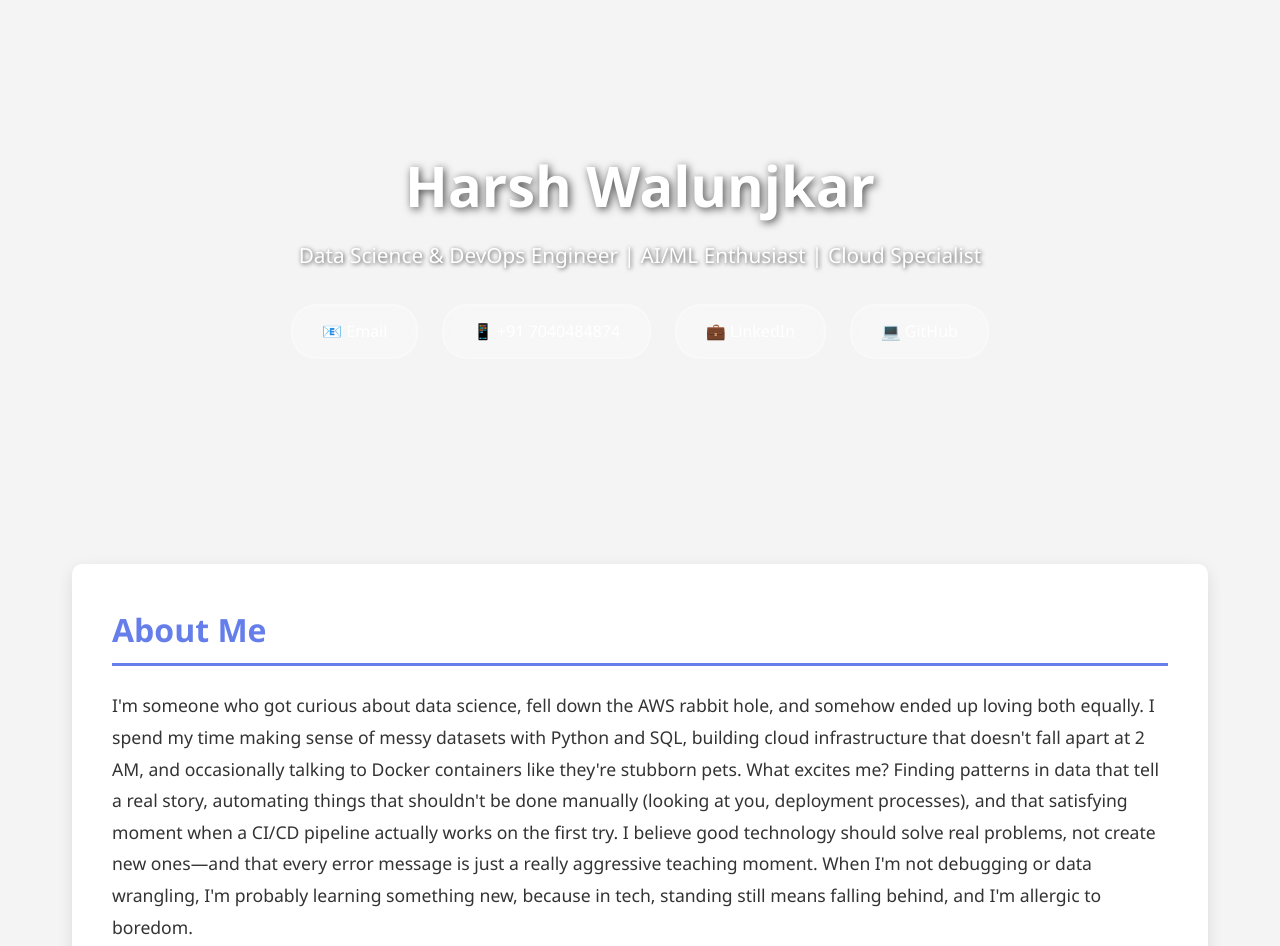
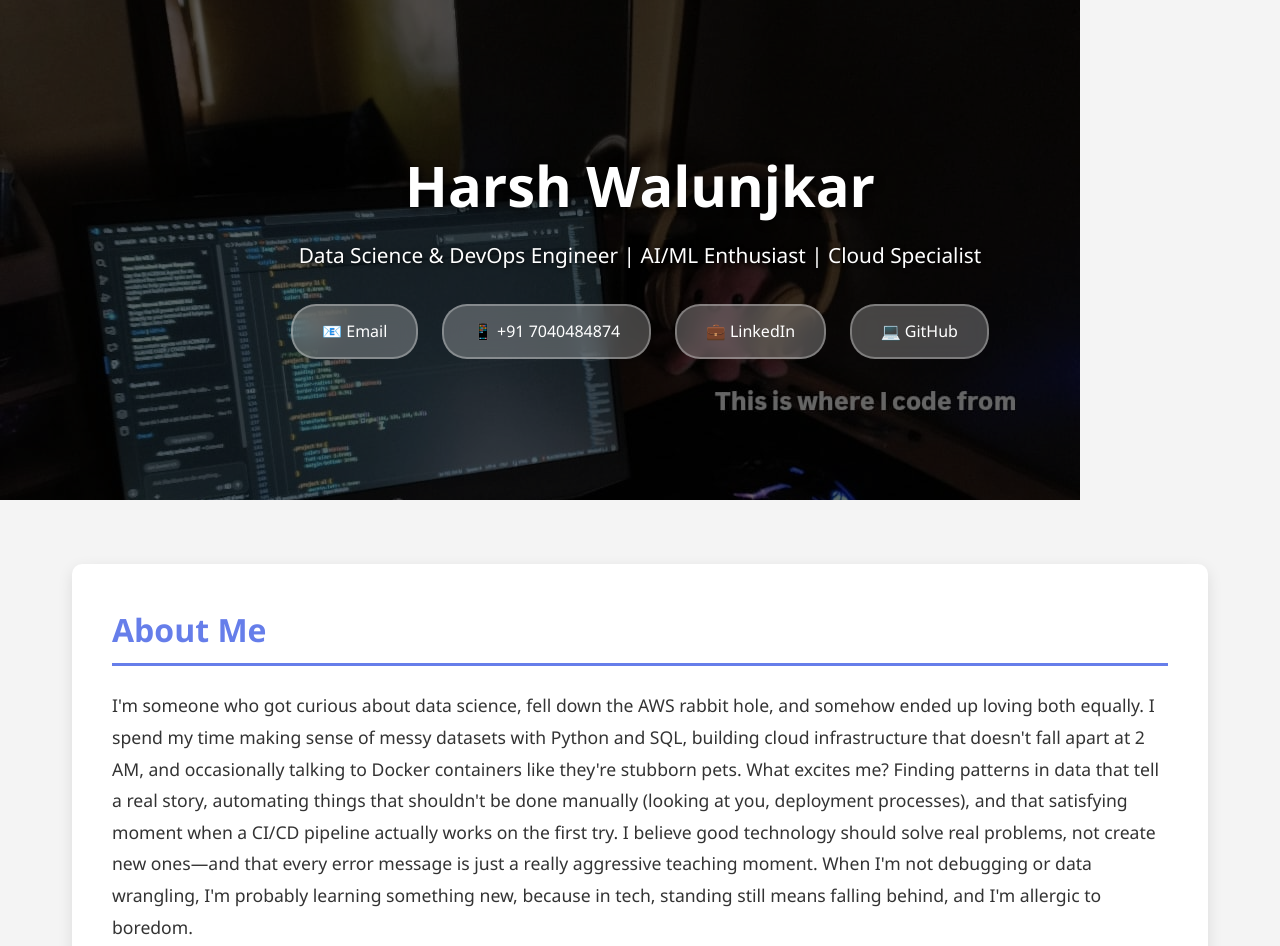
Before and after one commit to Harshhh04/Harshhh04.github.io, a plain HTML site: page index.html in a window 1280 px wide. Shown: the top 946 px of the page. Drawn offline with Linux system fonts and the light colour scheme.

Commit message:
Update index.html

```diff
--- a/index.html
+++ b/index.html
@@ -38,8 +38,8 @@
             left: 0;
             width: 100%;
             height: 100%;
-            background-image: url('banner.jpg');
-            background-size: cover;
+            background-image: url('Banner.jpeg');
+            background-size: cover
             background-position: center;
             background-repeat: no-repeat;
             filter: brightness(0.4);
```
